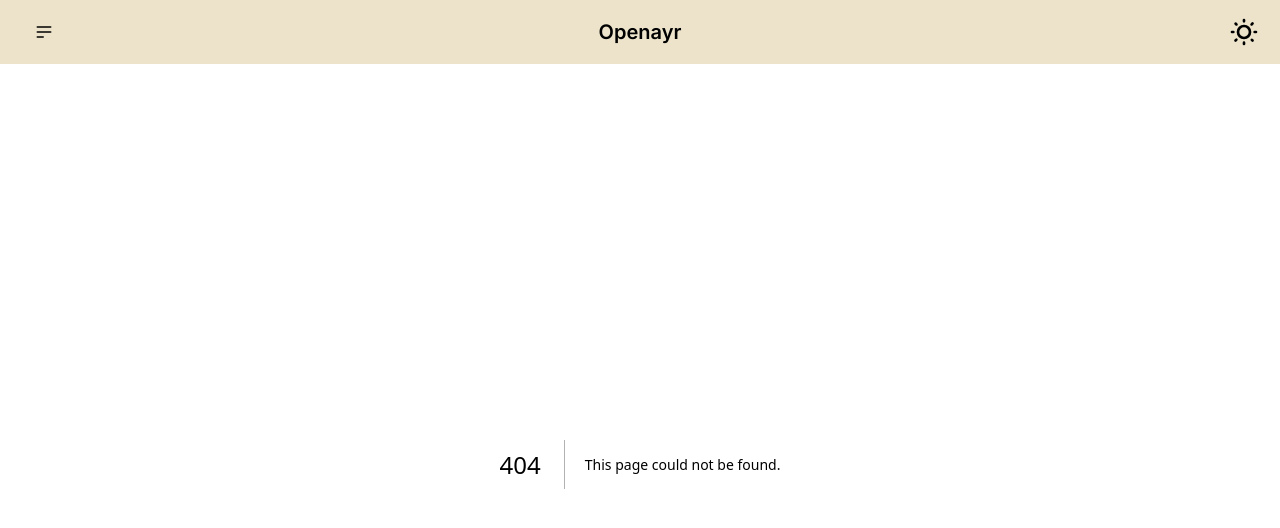
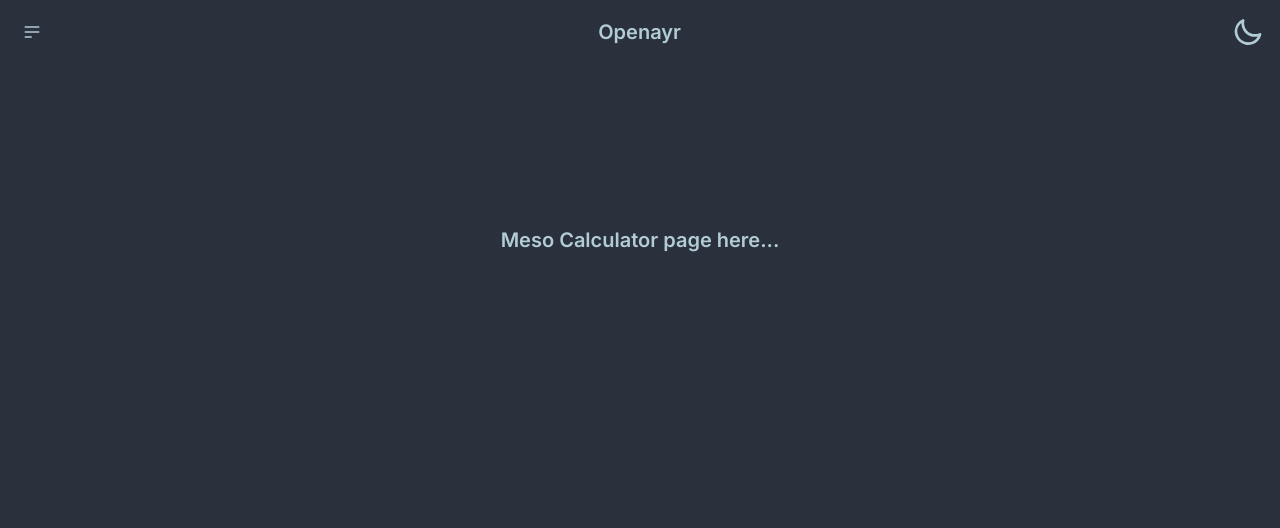
Before and after one commit to RainDroplet/raindroplet.github.io, a Next.js app: page /meso-calculator in a window 1280 px wide. Before the commit this address had no page. Shown: the top 528 px of the page. Built offline with nearby package versions, Linux system fonts and the light colour scheme.

Commit message:
Added placeholder pages for about, other-sites, and meso calculator

```diff
--- a/app/NavigationBar.tsx
+++ b/app/NavigationBar.tsx
@@ -1,6 +1,19 @@
+'use client';
+
+import { useEffect, useState } from "react";
+
 export default function NavigationBar() {
+  const [isDarkMode, setIsDarkMode] = useState(
+    JSON.parse(localStorage.getItem('isDarkMode') || '{}')
+  );
+
+  useEffect(() => {
+    localStorage.setItem('isDarkMode', JSON.stringify('isDarkMode'))
+    console.log(JSON.parse(localStorage.getItem('isDarkMode') || '{}'))
+  }, [isDarkMode]);
+
   return (
-    <div className="navbar bg-base-100 px-5">
+    <div className="navbar bg-base-100 w-screen">
       <div className="navbar-start">
         <div className="dropdown">
           <div tabIndex={0} role="button" className="btn btn-ghost btn-square">
@@ -27,34 +40,36 @@ export default function NavigationBar() {
               <a className="menu-title select-none">Maplestory</a>
               <ul className="p-2">
                 <li>
-                  <a>Meso Calculator</a>
+                  <a href="/meso-calculator">Meso Calculator</a>
                 </li>
               </ul>
             </li>
             <li>
-              <a>Other Sites</a>
+              <a href="/other-sites">Other Sites</a>
             </li>
             <li>
-              <a>About</a>
+              <a href="/about">About</a>
             </li>
           </ul>
         </div>
       </div>
       <div className="navbar-center">
-        <a className="btn btn-ghost text-xl">Openayr</a>
+        <a className="btn btn-ghost text-xl " href="/">Openayr</a>
       </div>
-      <div className="navbar-end">
+      <div className="navbar-end pr-2">
         <label className="swap swap-rotate">
           {/* this hidden checkbox controls the state */}
           <input
             type="checkbox"
             className="theme-controller"
-            value="dim"
+            checked={isDarkMode}
+            onChange={() => {setIsDarkMode(!isDarkMode)}}
+            value={'dim'}
           />
 
           {/* sun icon */}
           <svg
-            className="swap-off h-8 w-8 fill-current"
+            className="swap-off lg:h-8 lg:w-8 fill-current"
             xmlns="http://www.w3.org/2000/svg"
             viewBox="0 0 24 24"
           >
@@ -63,7 +78,7 @@ export default function NavigationBar() {
 
           {/* moon icon */}
           <svg
-            className="swap-on h-8 w-8 fill-current"
+            className="swap-on lg:h-8 lg:w-8 fill-current"
             xmlns="http://www.w3.org/2000/svg"
             viewBox="0 0 24 24"
           >
--- /dev/null
+++ b/app/about/page.tsx
@@ -0,0 +1,11 @@
+"use client";
+
+export default function MesoCalculator() {
+    return (
+        <div className="flex flex-col items-center justify-center pt-40">
+            <article className="prose">
+                <h3>About page here...</h3>
+            </article>
+        </div>
+    )
+}
--- /dev/null
+++ b/app/meso-calculator/page.tsx
@@ -0,0 +1,11 @@
+"use client";
+
+export default function MesoCalculator() {
+    return (
+        <div className="flex flex-col items-center justify-center pt-40">
+            <article className="prose">
+                <h3>Meso Calculator page here...</h3>
+            </article>
+        </div>
+    )
+}
--- /dev/null
+++ b/app/other-sites/page.tsx
@@ -0,0 +1,11 @@
+"use client";
+
+export default function OtherSites() {
+    return (
+        <div className="flex flex-col items-center justify-center pt-40">
+            <article className="prose">
+                <h3>Other sites page here...</h3>
+            </article>
+        </div>
+    )
+}
--- a/app/page.tsx
+++ b/app/page.tsx
@@ -2,8 +2,13 @@
 
 export default function Home() {
   return (
-    <div className="flex flex-col justify-center items-center h-screen">
-      <h1>Welcome</h1>
+    <div className="flex flex-col justify-center items-center pt-40">
+      <article className="prose" >
+        {/* Added a negative margin on the bottom due to the distance between the text */}
+        <h1 className=" mb-[-1.5rem]">Welcome stranger.</h1>
+        <h2>Feel free to look around or use my tools
+        </h2>
+      </article>
     </div>
   );
 }
--- a/package.json
+++ b/package.json
@@ -15,6 +15,7 @@
     "react-dom": "^18"
   },
   "devDependencies": {
+    "@tailwindcss/typography": "^0.5.14",
     "@types/node": "^20",
     "@types/react": "^18",
     "@types/react-dom": "^18",
--- a/tailwind.config.ts
+++ b/tailwind.config.ts
@@ -6,7 +6,7 @@ const config: Config = {
     "./components/**/*.{js,ts,jsx,tsx,mdx}",
     "./app/**/*.{js,ts,jsx,tsx,mdx}",
   ],
-  plugins: [require("daisyui")],
+  plugins: [require("@tailwindcss/typography"), require("daisyui")],
   daisyui: {
     themes: ["retro", "dim"], // false: only light + dark | true: all themes | array: specific themes like this ["light", "dark", "cupcake"]
     darkTheme: "retro", // name of one of the included themes for dark mode
```
Also changed, not shown: 1 other file (tests, documents, lock files or other folders).
